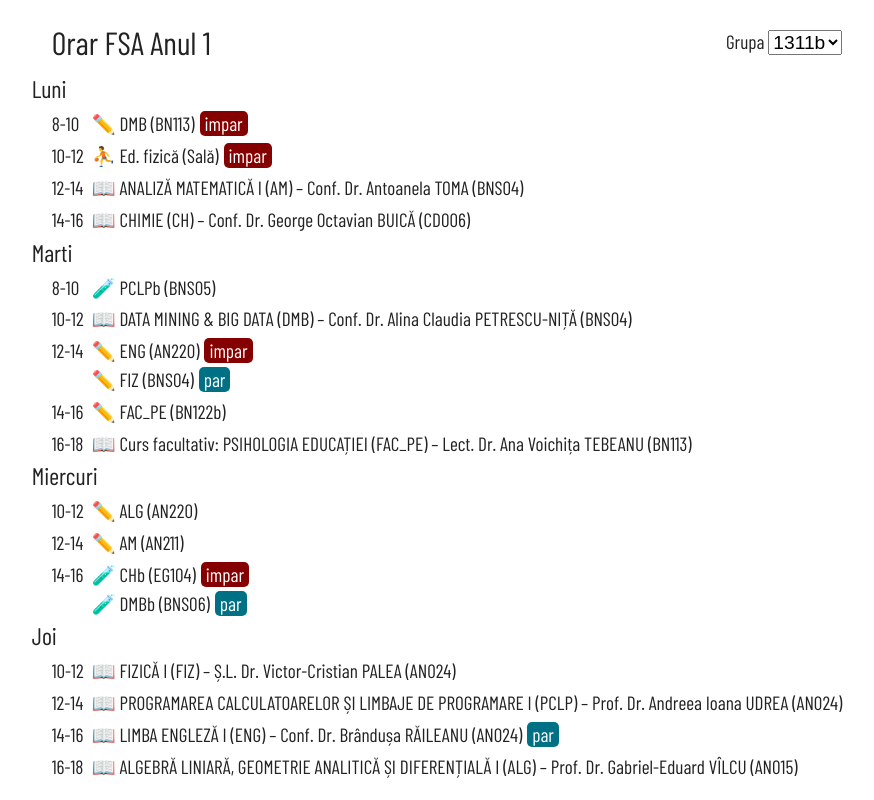
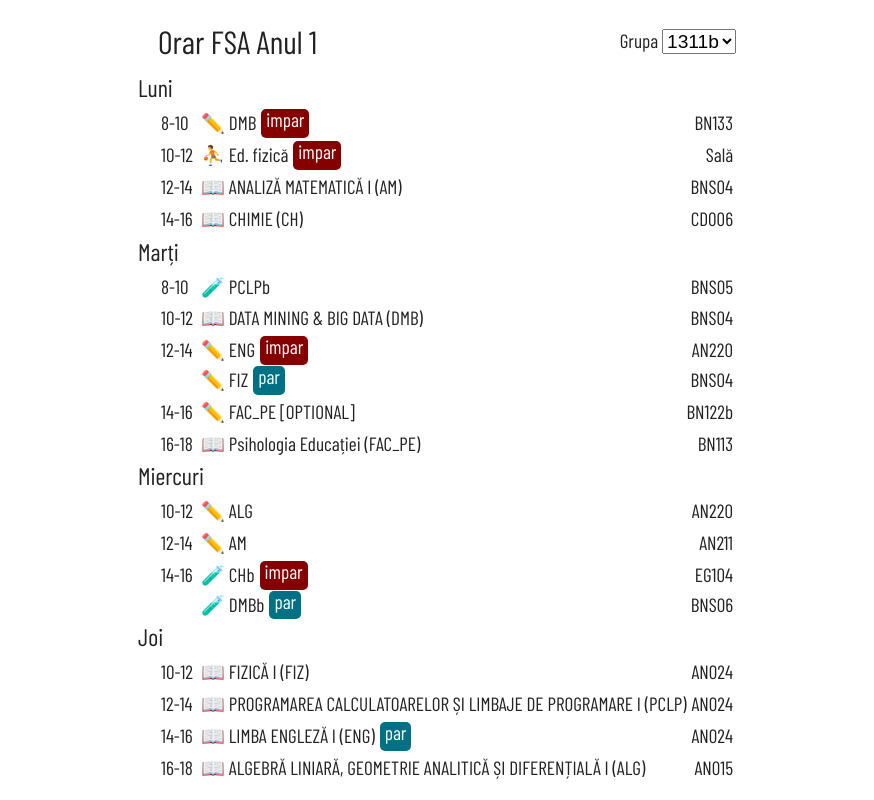
Before and after one commit to Soare-Robert-Daniel/fsa-orar, a Preact app: page / in a window 1280 px wide. Shown: the whole page, without its empty margins (193-1067 px from the left). Built offline with nearby package versions, Linux system fonts and the light colour scheme.

Commit message:
highlight the current interval

```diff
--- a/src/index.jsx
+++ b/src/index.jsx
@@ -1,5 +1,5 @@
 import { render } from 'preact';
-import { useState } from 'preact/hooks';
+import { useState, useMemo, useEffect } from 'preact/hooks';
 
 import './style.css';
 
@@ -25,7 +25,8 @@ const allCourses = [
 				endHour: '10',
 				courses: [
 					{
-						name: '✏️ DMB (BN113)',
+						name: '✏️ DMB',
+						location: 'BN133',
 						groups: [ GROUPS.a1311, GROUPS.b1311 ],
 						odd: true
 					},
@@ -36,7 +37,8 @@ const allCourses = [
 				endHour: '12',
 				courses: [
 					{
-						name: '⛹️ Ed. fizică (Sală)',
+						name: '⛹️ Ed. fizică',
+						location: 'Sală',
 						groups: [ GROUPS.a1311, GROUPS.b1311 ],
 						odd: true
 					},
@@ -47,7 +49,9 @@ const allCourses = [
 				endHour: '14',
 				courses: [
 					{
-						name: '📖 ANALIZĂ MATEMATICĂ I (AM) – Conf. Dr. Antoanela TOMA (BNS04)',
+						name: '📖 ANALIZĂ MATEMATICĂ I (AM)',
+						location: 'BNS04',
+						instructor: 'Conf. Dr. Antoanela TOMA',
 						groups: [ ...Object.values(GROUPS) ]
 					}
 				]
@@ -57,7 +61,9 @@ const allCourses = [
 				endHour: '16',
 				courses: [
 					{
-						name: '📖 CHIMIE (CH) – Conf. Dr. George Octavian BUICĂ (CD006)',
+						name: '📖 CHIMIE (CH)',
+						location: 'CD006',
+						instructor: 'Conf. Dr. George Octavian BUICĂ',
 						groups: [ ...Object.values(GROUPS) ]
 					}
 				]
@@ -65,14 +71,15 @@ const allCourses = [
 		]
 	},
 	{
-		name: 'Marti',
+		name: 'Marți',
 		intervals: [
 			{
 				startHour: '8',
 				endHour: '10',
 				courses: [
 					{
-						name: '🧪 PCLPb (BNS05)',
+						name: '🧪 PCLPb',
+						location: 'BNS05',
 						groups: [ GROUPS.b1311 ]
 					},
 				]
@@ -82,7 +89,9 @@ const allCourses = [
 				endHour: '12',
 				courses: [
 					{
-						name: '📖 DATA MINING & BIG DATA (DMB) – Conf. Dr. Alina Claudia PETRESCU-NIȚĂ (BNS04)',
+						name: '📖 DATA MINING & BIG DATA (DMB)',
+						location: 'BNS04',
+						instructor: 'Conf. Dr. Alina Claudia Petrescu-Niță',
 						groups: [ ...Object.values(GROUPS) ]
 					}
 				]
@@ -92,12 +101,14 @@ const allCourses = [
 				endHour: '14',
 				courses: [
 					{
-						name: '✏️ ENG (AN220)',
+						name: '✏️ ENG',
+						location: 'AN220',
 						groups: [ GROUPS.a1311, GROUPS.b1311 ],
 						odd: true
 					},
 					{
-						name: '✏️ FIZ (BNS04)',
+						name: '✏️ FIZ',
+						location: 'BNS04',
 						groups: [ GROUPS.a1311, GROUPS.b1311 ],
 						odd: false
 					}
@@ -108,7 +119,8 @@ const allCourses = [
 				endHour: '16',
 				courses: [
 					{
-						name: '✏️ FAC_PE (BN122b)',
+						name: '✏️ FAC_PE [OPTIONAL]',
+						location: 'BN122b',
 						groups: [ GROUPS.a1311, GROUPS.b1311 ]
 					}
 				]
@@ -118,7 +130,9 @@ const allCourses = [
 				endHour: '18',
 				courses: [
 					{
-						name: '📖 Curs facultativ: PSIHOLOGIA EDUCAȚIEI (FAC_PE) – Lect. Dr. Ana Voichița TEBEANU (BN113)',
+						name: '📖 Psihologia Educației (FAC_PE)',
+						instructor: 'Lect. Dr. Ana Voichița Tebenu',
+						location: 'BN113',
 						groups: [ ...Object.values(GROUPS) ]
 					}
 				]
@@ -133,7 +147,8 @@ const allCourses = [
 				endHour: '12',
 				courses: [
 					{
-						name: '✏️ ALG (AN220)',
+						name: '✏️ ALG',
+						location: 'AN220',
 						groups: [ GROUPS.a1311, GROUPS.b1311 ]
 					},
 				]
@@ -143,7 +158,8 @@ const allCourses = [
 				endHour: '14',
 				courses: [
 					{
-						name: '✏️ AM (AN211)',
+						name: '✏️ AM',
+						location: 'AN211',
 						groups: [ GROUPS.a1311, GROUPS.b1311 ]
 					},
 				]
@@ -153,22 +169,26 @@ const allCourses = [
 				endHour: '16',
 				courses: [
 					{
-						name: '🧪 DMBa (BNS06)',
+						name: '🧪 DMBa',
+						location: 'BNS06',
 						groups: [ GROUPS.a1311 ],
 						odd: true
 					},
 					{
-						name: '🧪 CHb (EG104)',
+						name: '🧪 CHb',
+						location: 'EG104',
 						groups: [ GROUPS.b1311 ],
 						odd: true
 					},
 					{
-						name: '🧪 Cha (EG104)',
+						name: '🧪 Cha',
+						location: 'EG104',
 						groups: [ GROUPS.a1311 ],
 						odd: false
 					},
 					{
-						name: '🧪 DMBb (BNS06)',
+						name: '🧪 DMBb',
+						location: 'BNS06',
 						groups: [ GROUPS.b1311 ],
 						odd: false
 					}
@@ -179,7 +199,8 @@ const allCourses = [
 				endHour: '18',
 				courses: [
 					{
-						name: '🧪 PCLPa (BNS05)',
+						name: '🧪 PCLPa',
+						location: 'BNS05',
 						groups: [ GROUPS.a1311 ]
 					}
 				]
@@ -194,7 +215,9 @@ const allCourses = [
 				endHour: '12',
 				courses: [
 					{
-						name: '📖 FIZICĂ I (FIZ) – Ș.L. Dr. Victor-Cristian PALEA (AN024)',
+						name: '📖 FIZICĂ I (FIZ)',
+						instructor: 'Ș.L. Dr. Victor-Cristian PALEA',
+						location: 'AN024',
 						groups: [ ...Object.values(GROUPS) ]
 					},
 				]
@@ -204,7 +227,9 @@ const allCourses = [
 				endHour: '14',
 				courses: [
 					{
-						name: '📖 PROGRAMAREA CALCULATOARELOR ȘI LIMBAJE DE PROGRAMARE I (PCLP) – Prof. Dr. Andreea Ioana UDREA (AN024)',
+						name: '📖 PROGRAMAREA CALCULATOARELOR ȘI LIMBAJE DE PROGRAMARE I (PCLP)',
+						instructor: 'Prof. Dr. Andreea Ioana UDREA',
+						location: 'AN024',
 						groups: [ ...Object.values(GROUPS) ]
 					},
 				]
@@ -214,12 +239,16 @@ const allCourses = [
 				endHour: '16',
 				courses: [
 					{
-						name: '📖 CULTURĂ ȘI INSTITUȚII EUROPENE (CIE) – Lect. Dr. Maricica Daniela COTOARĂ (AN024)',
+						name: '📖 CULTURĂ ȘI INSTITUȚII EUROPENE (CIE)',
+						instructor: 'Lect. Dr. Maricica Daniela COTOARĂ',
+						location: 'AN024',
 						groups: [ Object.values(GROUPS) ],
 						odd: true
 					},
 					{
-						name: '📖 LIMBA ENGLEZĂ I (ENG) – Conf. Dr. Brândușa RĂILEANU (AN024)',
+						name: '📖 LIMBA ENGLEZĂ I (ENG)',
+						instructor: 'Conf. Dr. Brândușa RĂILEANU',
+						location: 'AN024',
 						groups: [ ...Object.values(GROUPS) ],
 						odd: false
 					},
@@ -230,7 +259,9 @@ const allCourses = [
 				endHour: '18',
 				courses: [
 					{
-						name: '📖 ALGEBRĂ LINIARĂ, GEOMETRIE ANALITICĂ ȘI DIFERENȚIALĂ I (ALG) – Prof. Dr. Gabriel-Eduard VÎLCU (AN015)',
+						name: '📖 ALGEBRĂ LINIARĂ, GEOMETRIE ANALITICĂ ȘI DIFERENȚIALĂ I (ALG)',
+						instructor: 'Prof. Dr. Gabriel-Eduard VÎLCU',
+						location: 'AN015',
 						groups: [ ...Object.values(GROUPS) ]
 					},
 				]
@@ -239,8 +270,37 @@ const allCourses = [
 	}
 ]
 
+/**
+ * Get the current interval based on the current day of the week and hour (24h format).
+ *
+ * @returns {string} A hash composed from `day-startHour-endHour`.
+ */
+function getCurrentInterval(courses) {
+	const daysOfWeek = ['Duminică', 'Luni', 'Marți', 'Miercuri', 'Joi', 'Vineri', 'Sâmbătă'];
+    const now = new Date();
+    const currentDay = daysOfWeek[now.getDay()];
+    const currentHour = now.getHours();
+	console.log(currentDay, currentHour);
+	console.log(courses);
+    for (const day of courses) {
+        if (day.name === currentDay) {
+            for (const interval of day.intervals) {
+                if (
+					currentHour >= parseInt(interval.startHour, 10) &&
+					currentHour < parseInt(interval.endHour, 10)
+				) {
+                    return `${currentDay}-${interval.startHour}-${interval.endHour}`;
+                }
+            }
+        }
+    }
+
+    return '';
+}
+
 export function App() {
 	const [selectedGroup, setSelectedGroup] = useState(localStorage.getItem('selectedGroup') || GROUPS.b1311);
+	const [currentInterval, setCurrentInterval] = useState('');
 
 	const handleGroupChange = (event) => {
 		const group = event.target.value;
@@ -248,7 +308,9 @@ export function App() {
 		localStorage.setItem('selectedGroup', group);
 	};
 
-	const filteredCourses = allCourses.map(day => ({
+	const filteredCourses = useMemo(
+		() => (
+				allCourses.map(day => ({
 				...day,
 				intervals: day.intervals.map(interval => ({
 					...interval,
@@ -256,7 +318,22 @@ export function App() {
 						selectedGroup === '' || (Array.isArray(course.groups) && course.groups.includes(selectedGroup))
 					)
 				})).filter(interval => interval.courses.length > 0)
-	})).filter(day => day.intervals.length > 0);
+			})).filter(day => day.intervals.length > 0)
+		)
+		, [selectedGroup]
+	);
+
+	useEffect(() => {
+		setCurrentInterval( getCurrentInterval( filteredCourses ) );
+
+		const timer = setInterval(() => {
+			setCurrentInterval( getCurrentInterval( filteredCourses ) );
+		}, 900);
+
+		return () => {
+			clearInterval( timer );
+		}
+	}, [ filteredCourses ]);
 
 	return (
 		<div>
@@ -276,17 +353,29 @@ export function App() {
 					<div className={'day-container'} key={day.name}>
 						<h2>{day.name}</h2>
 						{day.intervals.map(interval => (
-							<div className={'hour-container'} key={`${day.name}-${interval.startHour}`}>
+							<div
+								className={`hour-container ${ currentInterval === `${day.name}-${interval.startHour}-${interval.endHour}` ? 'current-hour': '' }`}
+								key={`${day.name}-${interval.startHour}`}
+							>
 								<h3 className={'interval'}>{interval.startHour}-{interval.endHour}</h3>
-								<div>
+								<div className={'course-list'}>
 									{interval.courses.map(course => (
-										<p key={course.name}>
+										<p className={'course-item'} key={course.name}>
 											{course.name}
 											{
 												undefined !== course.odd && (
 													<span className={`badge ${course.odd ? 'odd' : 'even'}`}>
 													{
 														course.odd ? 'impar' : 'par'
+													}
+													</span>
+												)
+											}
+											{
+												course?.location && (
+													<span className={'location'}>
+														{
+															course.location
 														}
 													</span>
 												)
--- a/src/style.css
+++ b/src/style.css
@@ -64,6 +64,8 @@ h1, h2, h3, p, ul, li {
 	font-size: 120%;
 	display: flex;
 	flex-direction: row;
+	padding: 0 3px;
+	border: 10px;
 }
 
 .interval {
@@ -73,16 +75,38 @@ h1, h2, h3, p, ul, li {
 	word-break: keep-all;
 }
 
+.course-list {
+	display: flex;
+	flex-direction: column;
+	flex-grow: 1;
+	gap: 1px;
+}
+
 .badge {
-	margin-left: 5px;
 	padding: 1px 5px;
 	border-radius: 5px;
 	background-color: rgb(133, 0, 0);
 	color: white;
+	line-height: 1;
+}
+
+.course-item {
+	display: flex;
+	flex-direction: row;
+	gap: 5px;
 }
 
 .badge.even {
 	background-color: rgb(0, 113, 133);
+}
+
+.location {
+	flex-grow: 1;
+	text-align: right;
+}
+
+.current-hour {
+	background-color: rgba(0, 0, 0, 0.1);
 }
 
 @media (max-width: 639px) {
@@ -97,4 +121,8 @@ h1, h2, h3, p, ul, li {
 		color: #ccc;
 		background-color: #1a1a1a;
 	}
+
+	.current-hour {
+		background-color: rgba(255, 0, 167, 0.2);
+	}
 }
```
Lines whose indentation alone changed are shown as unchanged.
